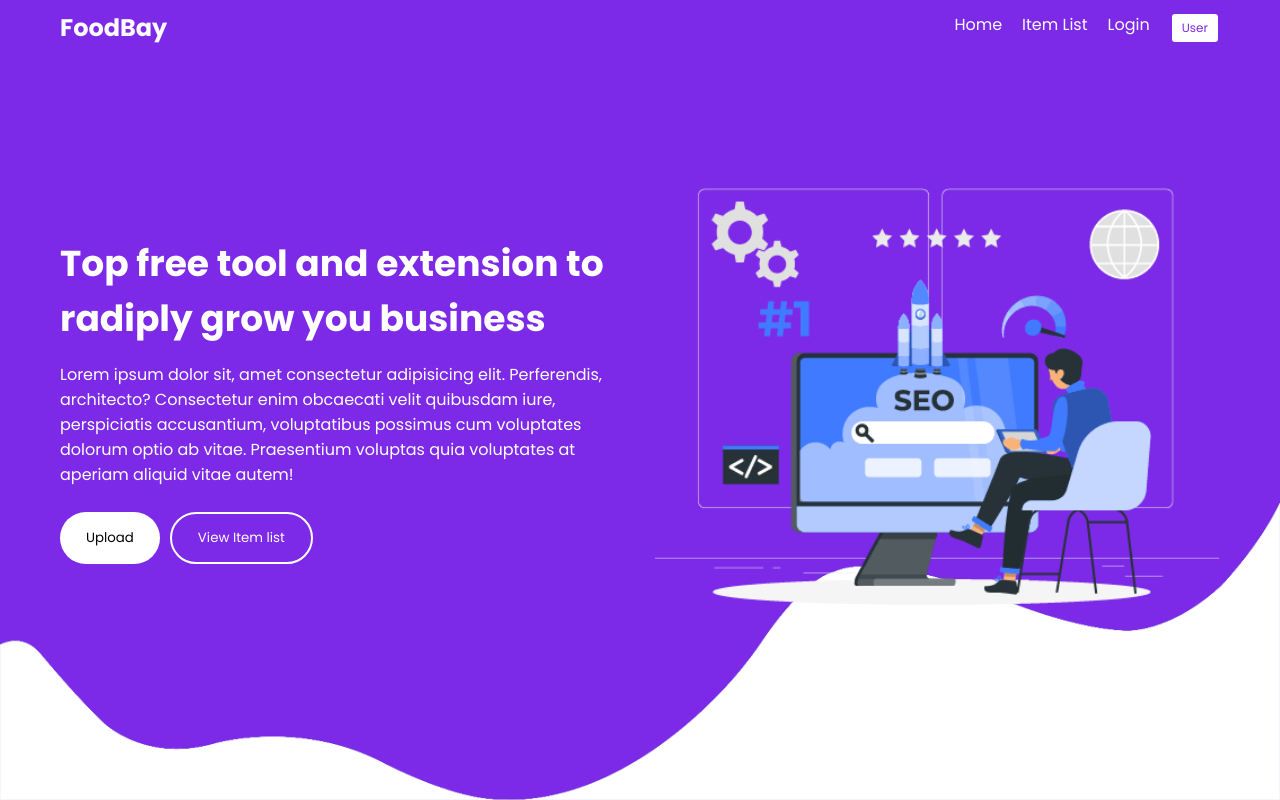
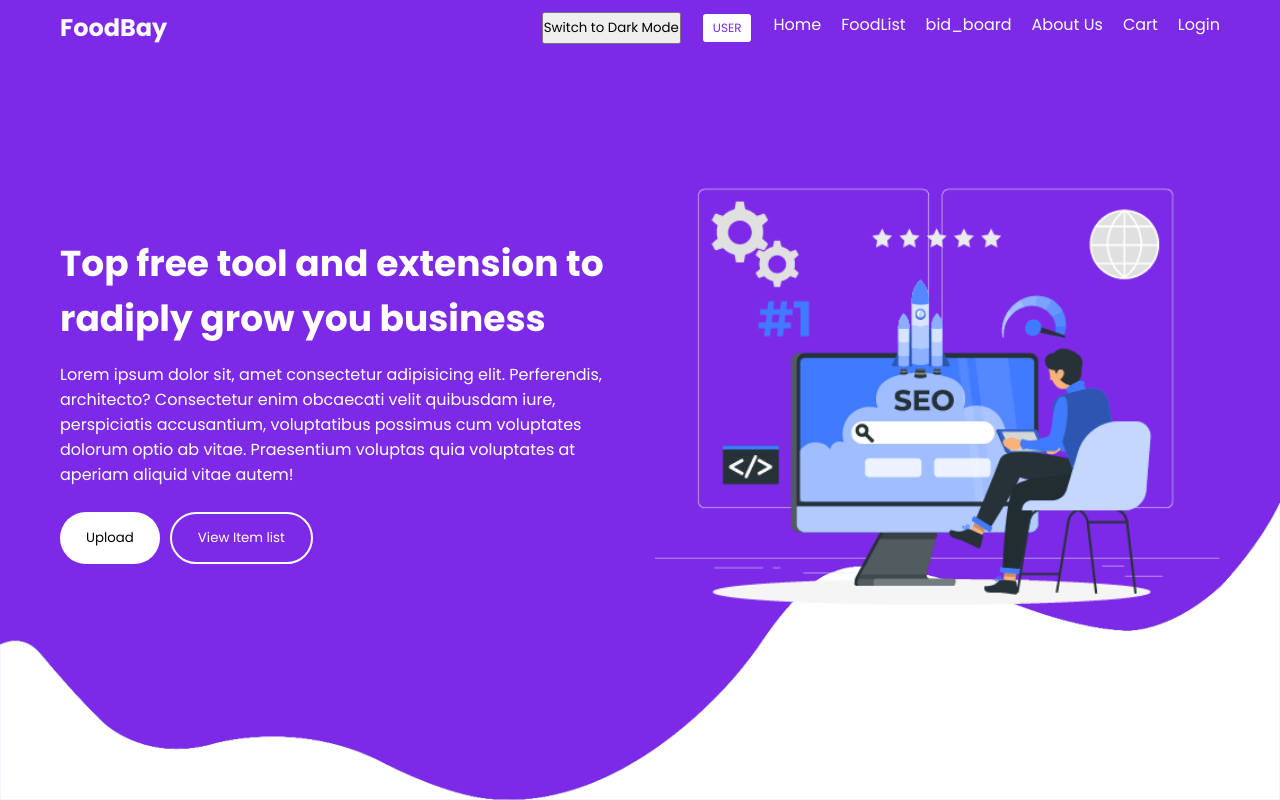
Before and after one commit to Shafin-paranoid-Ahmed/Exotic-Food-sharing-website, a PHP site: page /supplier.php in a window 1280 px wide. Run offline with PHP 8.4, Linux system fonts and the light colour scheme; a user stored in the database is signed in.

Commit message:
Update supplier.php

```diff
--- a/bruhhh/supplier.php
+++ b/bruhhh/supplier.php
@@ -1,14 +1,16 @@
+<?php
+    session_start();
+?>
+
+
+
 <!DOCTYPE html>
 <html lang="en">
-  <php>
-
-  </php>
   <head class="head">
     <meta name="viewport" content="width=device-width, initial-scale=1.0" />
-
-    <link rel="stylesheet" href="css/home-style.css" />
+    <title></title>
+    <link id="stylesheet" rel="stylesheet" href="css/home-style.css" />
     <script src="../custom-scripts.js" defer></script>
-
     <style>
       nav .dropdown button {
         background-color: #fff;
@@ -56,34 +58,37 @@
 
   </head>
   <body>
-
     <main>
-
-
       <!-- Header Start -->
       <header>
         <nav class="nav container">
           <h2 class="nav_logo"><a href="index.php">FoodBay</a></h2>
           <ul class="menu_items">
             <img src="images/times.svg" alt="timesicon" id="menu_toggle" />
-            <li><a href="index.php" class="nav_link">Home</a></li>
-            <li><a href="supplierFlist.php" class="nav_link">Item List</a></li>
-            <li><a href="login_signup.html" class="nav_link">Login</a></li>
+            <button id="mode-toggle">Switch to Dark Mode</button>
             <li>
               <div class="dropdown">
-                <button>User</button>
+                <button>USER</button>
                 <div class="content">
-                  <a href="#">Name: </a>
-                  <a href="#">Email:</a>
-                  <a href="login_signup.html">Logout</a>
+                  <a href="#"><?php echo $_SESSION['user_name'];?></a>
+                  <a href="#"><?php echo $_SESSION['email'];?></a>
+                  <a href="logout.php">LOGOUT</a>
                 </div>
               </div>
             </li>
+            <li><a href="index.php" class="nav_link">Home</a></li>
+            <li><a href="food_list.php" class="nav_link">FoodList</a></li>
+            <li><a href="bid_board.php" class="nav_link">bid_board</a></li>
+            <li><a href="about_us.html" class="nav_link">About Us</a></li>
+            <li><a href="Cart.html" class="nav_link">Cart</a></li>
+            <li><a href="login_signup.html" class="nav_link">Login</a></li>
+
           </ul>
           <img src="images/bars.svg" alt="timesicon" id="menu_toggle" />
         </nav>
 
       </header>
+      <!-- Header End -->
       <!-- Header End -->
       <!-- Hero Start -->
       <section class="hero">
```
